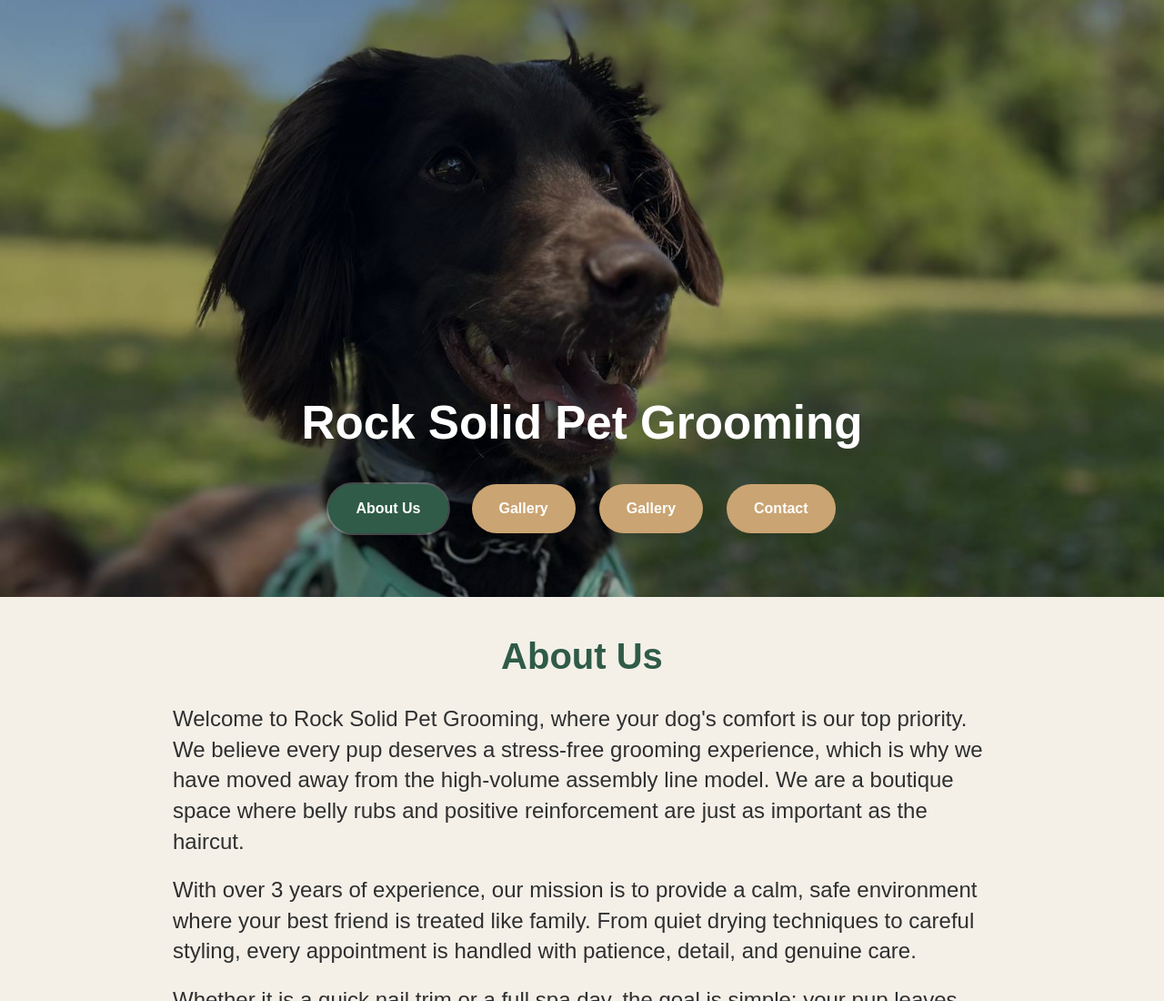
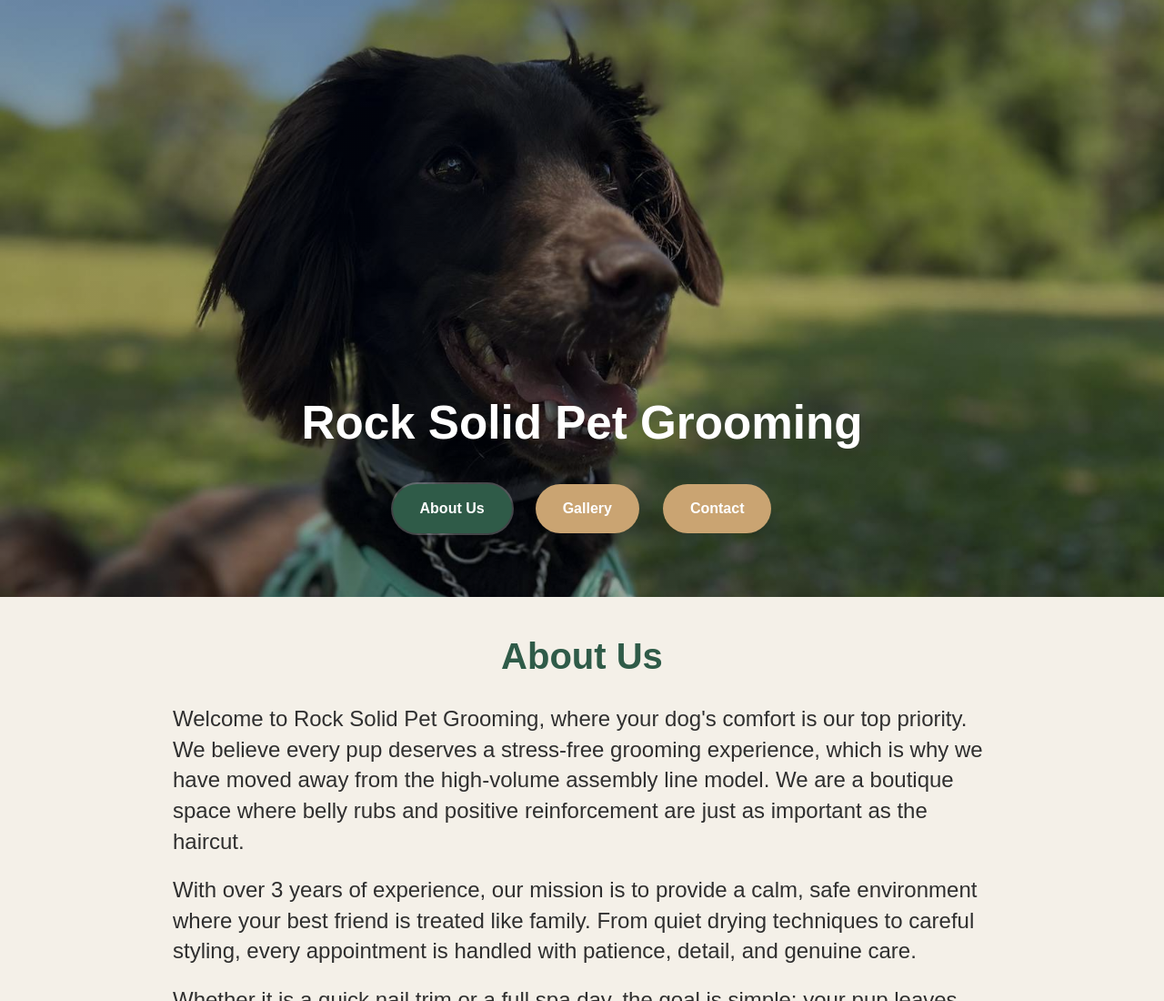
Before and after one commit to Trick56/RockSolidPetGrooming.io, a plain HTML site: page index.html in a window 1280 px wide. Shown: the top 1100 px of the page at 91% size. Drawn offline with Linux system fonts and the light colour scheme.

Commit message:
Fix duplicate Gallery navigation link on development

```diff
--- a/index.html
+++ b/index.html
@@ -15,7 +15,6 @@
       <div class="nav-buttons hero-nav">
         <a href="#about" class="hero-btn is-active" aria-current="page">About Us</a>
         <!-- <a href="price_page.html" class="hero-btn">Services &amp; Pricing</a> -->
-        <a href="gallery.html" class="hero-btn">Gallery</a>
         <a href="gallery.html" class="hero-btn">Gallery</a>
         <a href="contact.html" class="hero-btn">Contact</a>
       </div>
```
